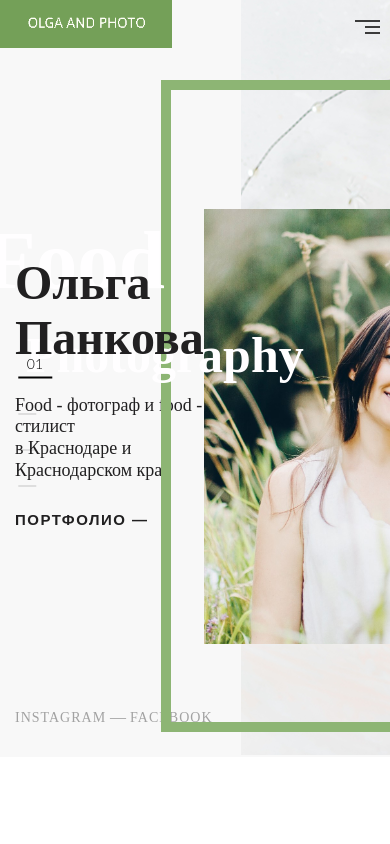
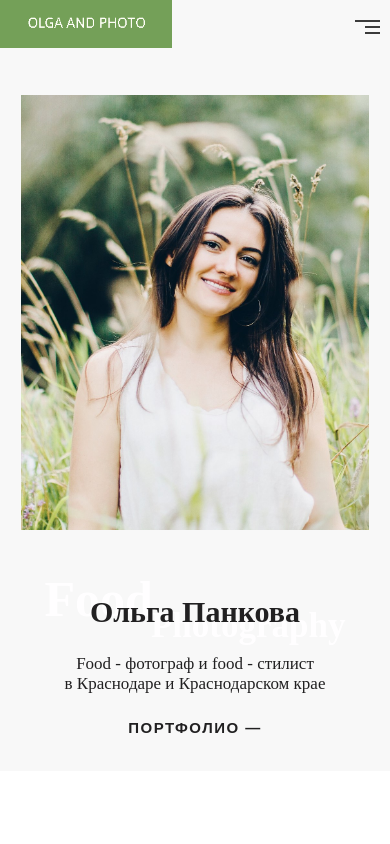
Before and after one commit to ann-phoenix/food-photographer, a website: page app/index.html in a window 390 px wide. Shown: the top 844 px of the page. Drawn offline with nearby package versions, Linux system fonts and the light colour scheme; files that its build step writes are made by us from their sources.

Commit message:
added adaptive main section

```diff
--- a/app/index.html
+++ b/app/index.html
@@ -17,6 +17,7 @@
                 <a class="navigation__link" href="#about">02</a>
                 <a class="navigation__link" href="#portfolio">03</a>
                 <a class="navigation__link" href="#services">04</a>
+                <a class="navigation__link" href="#contacts">05</a>
             </nav>
             <!--/navigation-->
             <!--header-->
@@ -73,7 +74,7 @@
             </section>
             <!--/main-->
             <!--about-->
-            <section class="about page-section" id="about">
+            <!-- <section class="about page-section" id="about">
                 <div class=" container">
                     <h2 class="about__title title">Обо мне</h2>
                     <div class="about__inner">
@@ -98,10 +99,10 @@
                         </div>
                     </div>
                 </div>
-            </section>
+            </section> -->
             <!--/about-->
             <!--portfolio-->
-            <section class="portfolio page-section" id="portfolio">
+            <!-- <section class="portfolio page-section" id="portfolio">
                 <div class=" container">
                     <h2 class="portfolio__title title">Портфолио</h2>
                     <div class="portfolio__wrapper">
@@ -172,11 +173,11 @@
                         </div>
                     </div>
                 </div>
-            </section>
+            </section> -->
             <!--/portfolio-->
             <!--services-->
-            <section class="services page-section" id="services">
-                <div class=" container">
+            <!-- <section class="services page-section" id="services">
+                <div class="container">
                     <h2 class="services__title title">Услуги</h2>
                     <div class="services__inner">
                         <div class="services__item item-first">
@@ -222,7 +223,7 @@
                                 <h3 class="services__name"> 1 час съемки <span class="services__price">— 4 000
                                         рублей</span>
                                 </h3>
-                                <div class="services__descr">
+                                <div class="services__descr" id="contacts">
                                     <p>Food - стилизация</p>
                                     <p>Использование реквизита</p>
                                     <p>Цветокоррекция</p>
@@ -232,11 +233,11 @@
                         </div>
                     </div>
                 </div>
-            </section>
+            </section> -->
         </div>
         <!--/services-->
         <!--footer-->
-        <footer class="footer" id="contacts">
+        <!-- <footer class="footer">
             <div class="container">
                 <h2 class="footer__title title">Свяжитесь со мной</h2>
                 <ul class="footer__list">
@@ -270,7 +271,7 @@
                         </a></li>
                 </ul>
             </div>
-        </footer>
+        </footer> -->
     </div>
     <script src="js/main.min.js"></script>
 </body>
--- a/app/js/main.js
+++ b/app/js/main.js
@@ -27,10 +27,10 @@ $(function () {
 	/*Vertical navigation and scrollspy*/
 	//scrollSpy function
 	function scrollSpy() {
-		var sections = ['header', 'about', 'portfolio', 'services'];
-		var current;
+		let sections = ['header','about','portfolio','services','contacts'];
+		let current;
 
-		for (var i = 0; i < sections.length; i++) {
+		for (let i = 0; i < sections.length; i++) {
 			if ($('#' + sections[i]).offset().top <= $(window).scrollTop()) {
 				current = sections[i];
 			}
@@ -42,20 +42,20 @@ $(function () {
 
 	// smooth scrolling navigation
 	$(document).ready(function () {
-		var nav = $('.content-nav');
+		let nav = $('.content-nav');
 		if (nav.length) {
-			var contentNav = nav.offset().top;
+			let contentNav = nav.offset().top;
 		}
 
 		$('nav a').click(function () {
-			var target = $(this.hash);
+			let target = $(this.hash);
 			if (target.length) {
 				$('body, html').animate({
 
 					scrollTop: $(target).offset().top
 				}, 700);
 				return false;
-			};
+			}
 		});
 
 		// scrollSpy call
@@ -84,7 +84,6 @@ $(function () {
     headerMenu.toggleClass('show');
 	});
 
-
 	$(window).on('resize', function () {
 		$('body').removeClass('show-header__menu');
 		headerMenuToggle.removeClass('active');
--- a/app/scss/_media.scss
+++ b/app/scss/_media.scss
@@ -1,4 +1,49 @@
-@media (max-width: 1200px) {
+@media (max-width: 1470px) {
+
+	//navigation
+	.navigation {
+		left: 1%;
+		transform: translate(-1%, -50%);
+	}
+
+	.navigation__link {
+		padding: 4px;
+		font-size: 10px;
+	}
+
+	//header
+	.menu {
+		margin-right: 100px;
+		margin-left: 25px;
+	}
+
+	.menu__link {
+		margin: 0 30px;
+	}
+
+	//main
+	.main__title {
+		font-size: 40px;
+	}
+
+	.main__title-photo {
+		font-size: 50px;
+		bottom: -28px;
+		right: -130px;
+	}
+
+	.main__title-food {
+		font-size: 65px;
+		top: -36px;
+	}
+}
+
+@media (max-width: 1290px) {
+
+	//navigation
+	.navigation {
+		display: none;
+	}
 
 	//header
 	.header {
@@ -29,9 +74,18 @@
 	.phone__link {
 		font-size: 16px;
 	}
+
+	//main
+	.main__inner::before {
+		right: -44%;
+	}
+
+	.main__img {
+		right: 5%;
+	}
 }
 
-@media (max-width: 850px) {
+@media (max-width: 870px) {
 
 	// header
 	.header__inner {
@@ -56,7 +110,7 @@
 		overflow: auto;
 		margin: 0;
 		justify-content: center;
-		min-height: 757px;
+		min-height: 780px;
 
 		&.show {
 			transform: translateY(0);
@@ -65,7 +119,6 @@
 		&__inner {
 			flex-direction: column;
 			position: relative;
-			top: -20%;
 		}
 
 		&__inner:after,
@@ -110,7 +163,6 @@
 			width: auto;
 			color: $black;
 		}
-
 	}
 
 	.burger {
@@ -119,7 +171,70 @@
 
 	.burger .burger__mobile {
 		margin-right: 0;
+	}
 
+	//main
+	.main__title {
+		font-size: 30px;
+	}
+
+	.main__title-photo {
+		font-size: 35px;
+		bottom: -18px;
+		right: -20px;
+	}
+
+	.main__title-food {
+		font-size: 50px;
+		top: -26px;
+		left: -20px;
+	}
+
+	.main__img {
+		right: 8%;
+	}
+}
+
+@media (max-width: 765px) {
+
+	//main
+	.main {
+		padding-top: 40px;
+		margin-bottom: 160px;
+	}
+
+	.main__inner {
+		flex-direction: column;
+		margin-bottom: 10px;
+	}
+
+	.main__inner:before {
+		content: none;
+	}
+
+	.main__info {
+		margin-bottom: 25px;
+		font-size: 17px;
+	}
+
+	.main__text {
+		order: 1;
+		text-align: center;
+		margin-bottom: 15px;
+	}
+
+	.main__title {
+		margin-bottom: 25px;
+	}
+
+	.main__img {
+		right: 0;
+		bottom: 0;
+		margin: 55px 0;
+	}
+
+	.main__social {
+		display: none;
 	}
 }
 
--- a/app/scss/style.scss
+++ b/app/scss/style.scss
@@ -147,12 +147,13 @@
 		background-repeat: no-repeat;
 		width: 684px;
 		height: 775px;
-		top: -150px;
-		right: -470px;
+		top: -34%;
+		right: -50%;
 	}
 
 	&__text {
 		max-width: 490px;
+		padding: 10px;
 	}
 
 	&__title {
@@ -197,10 +198,11 @@
 
 	&__img {
 		object-fit: contain;
-		width: 348px;
-		height: 533px;
+		max-width: 348px;
+		width: 100%;
+		max-height: 533px;
 		position: relative;
-		bottom: -30px;
+		bottom: -65px;
 	}
 
 	&__social {
```
Also changed, not shown: app/css/style.min.css, app/js/main.min.js, 1 other file.
